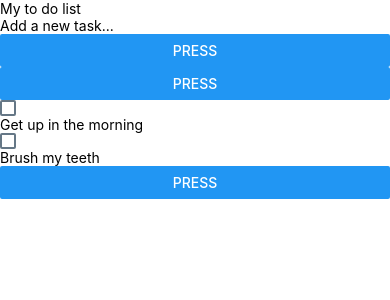
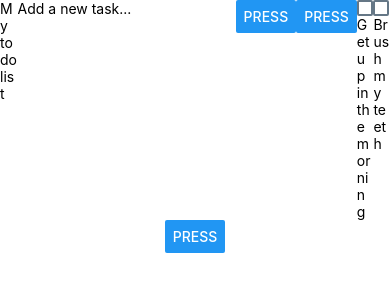
Before and after one commit to keerthi-olm/ToDoReactNative, a React Native app: screen / in a window 390 px wide. Shown: the top 300 px of the page. Built offline with nearby package versions, Linux system fonts and the light colour scheme.

Commit message:
css flex styling

```diff
--- a/App.js
+++ b/App.js
@@ -17,8 +17,10 @@ export default class ToDoApp extends React.Component {
   render() {
     return (
        <View style={styles.App}>
-        <View id="list" >
-          <View className="header" ><Text lassName='title' >My to do list </Text></View>
+        <View id="list" style={styles.widgetUl} >
+          <View className="header" style={styles.header} >
+            <Text lassName='title' >My to do list </Text>
+           </View>
            <View className="add_reset_section">
             <TextInput placeholder="Add a new task..."/>
            </View>
@@ -68,7 +70,7 @@ class ToDoList extends React.Component {
     let text = this.state.checked ? <strike>{this.state.value}</strike> : this.state.value;
     let checked= this.state.checked ? 'checked' : '';
     return (
-      <View className="main">
+      <View className="main" style={styles.main}>
         <CheckBox  onChange={this._handleCheckBoxClick}  /><Text>{text}</Text>
       </View>
     );
@@ -83,5 +85,27 @@ const styles = StyleSheet.create({
     "fontFamily": "sans-serif",
     "textAlign": "center",
     "fontSize": 52
-  }
+  },
+  "widgetUl": {
+    "padding": 0,
+    "margin": 0,
+    "height": 200,
+    "display": "flex",
+    "justifyContent": "space-around",
+    flexDirection:'row',
+    flexWrap:'wrap',
+    "alignItems": "stretch"
+  },
+  "header": {
+    "flexBasis": 1,
+    "flexGrow":1
+  },
+  "footer": {
+    "flexBasis": 0.9,
+     "flexGrow":1
+  },
+  "main": {
+    "flex": 1
+    , "flexGrow":1
+  },
 });
--- a/convertedCss.js
+++ b/convertedCss.js
@@ -4,7 +4,7 @@
     "textAlign": "center",
     "fontSize": "1.5em"
   },
-  "widget_ul": {
+  "widgetUl": {
     "padding": "0",
     "margin": "0",
     "listStyle": "none",
```
Lines whose indentation alone changed are shown as unchanged.
